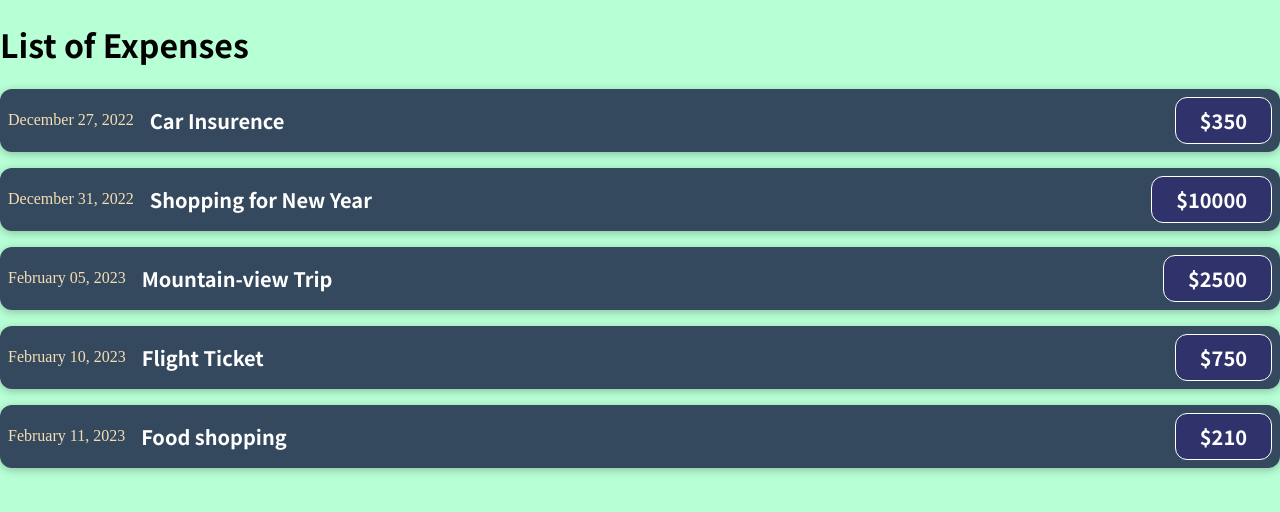
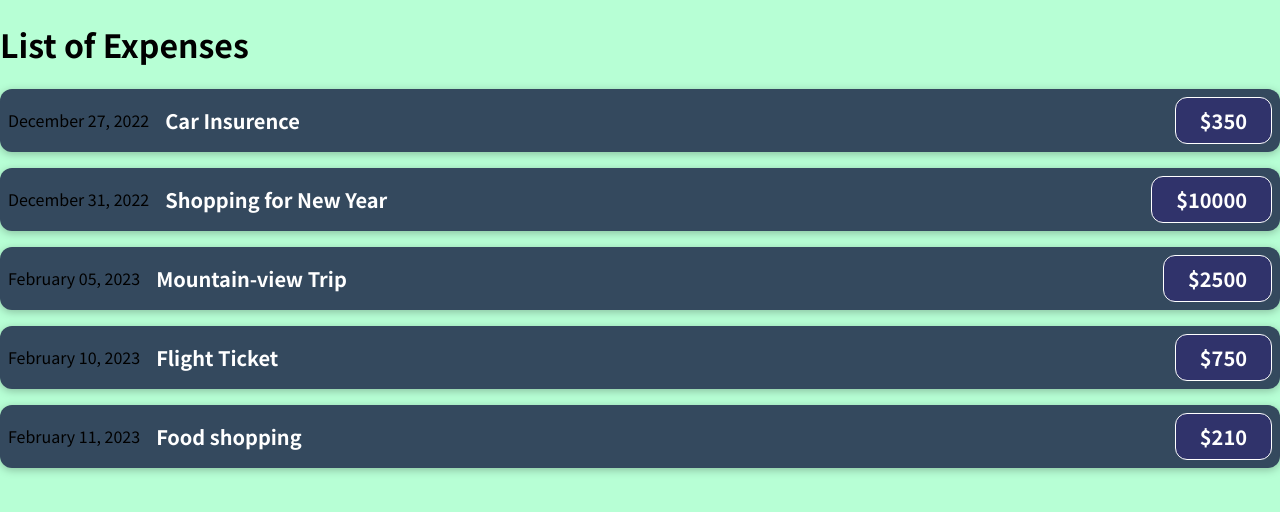
Before and after one commit to Harsh-Thanki/Expense_tracker_react, a JavaScript app: page / in a window 1280 px wide. Shown: the top 512 px of the page. Built offline with nearby package versions, Linux system fonts and the light colour scheme.

Commit message:
css for ExpenseDate component updated.

```diff
--- a/src/components/ExpenseDate.css
+++ b/src/components/ExpenseDate.css
@@ -1,4 +1,26 @@
-.DateText {
-    color: wheat;
-    font-family: 'Times New Roman', Times, serif;
+.expense-date {
+    display: flex;
+    flex-direction: column;
+    width: 5.5rem;
+    height: 5.5rem;
+    border: 1px solid #ececec;
+    background-color: #2a2a2a;
+    color: white;
+    border-radius: 12px;
+    align-items: center;
+    justify-content: center;
 }
+
+.expense-date__month {
+    font-size: 1rem;
+    font-weight: bold;
+}
+
+.expense-date__year{
+    font-size: 1rem;
+}
+
+.expense-date__day {
+    font-size: 1.5rem;
+    font-weight: bold;
+}
```
